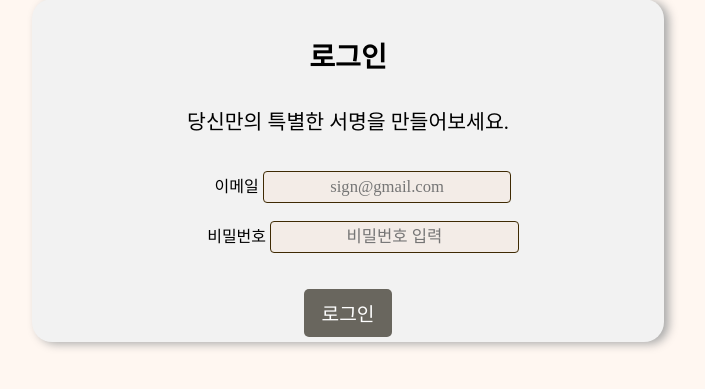
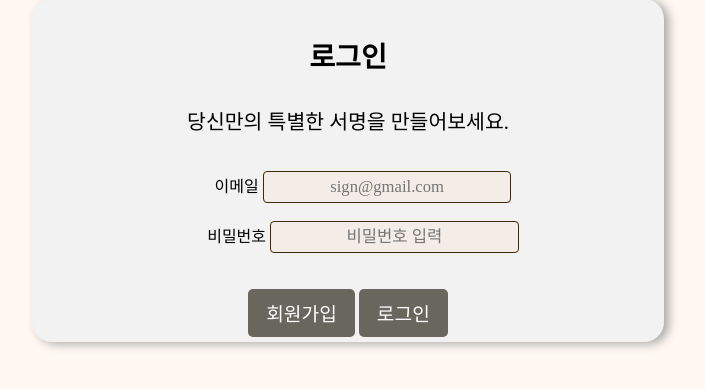
Before and after one commit to CAU-Celebrity/TheSignature-Web, a Django app: template UserAccount/templates/UserAccount/login.html in a window 1280 px wide. Shown: the part 220-609 px from the top of the page, without its empty margins (292-997 px from the left). Run offline with Django 3.2, Linux system fonts and the light colour scheme; the template is opened without the code that fills it, so the values that code supplies are empty; some libraries are stand-ins or nearby versions.

Commit message:
Create SignUp btn & fix bug

```diff
--- a/UserAccount/static/css/login.css
+++ b/UserAccount/static/css/login.css
@@ -74,6 +74,19 @@ input[type="submit"] {
   font-family: "Noto Serif KR", serif;
 }
 
+#signup_btn {
+  background-color: #69665e;
+  color: white;
+  padding: 10px 18px;
+  border: none;
+  border-radius: 5px;
+  cursor: pointer;
+  float: center;
+  margin: auto;
+  font-size: 1.5vw;
+  font-family: "Noto Serif KR", serif;
+}
+
 ::-webkit-input-placeholder {
   text-align: center;
 }
--- a/UserAccount/templates/UserAccount/login.html
+++ b/UserAccount/templates/UserAccount/login.html
@@ -32,12 +32,13 @@
         <div class="userPassword ">
             <div class="pwd loginField">
                 <label for="password">비밀번호  </label>
-                <input name="user_passwd" type="password" onchange="pwCheck()" placeholder="비밀번호 입력" required>
+                <input name="user_passwd" type="password" placeholder="비밀번호 입력" required>
             </div><br>
 
         </div><br>
 
         <div class="submitBtn">
+            <a href="../signup"><button type="button" class="btn btn-primary " id="signup_btn" value="회원가입">회원가입</button></a>
             <input type="submit" class="btn btn-primary " value="로그인">
         </div>
     </form>
@@ -48,12 +49,4 @@
   </footer> -->
 </body>
 </html>
-
-
-    <script>
-        console.log("hi ",'{{ email_sent }}');
-        if('{{ email_sent }}'!="")
-            alert('{{ email_sent }}');
-
-    </script>
 {% endblock %}
```
